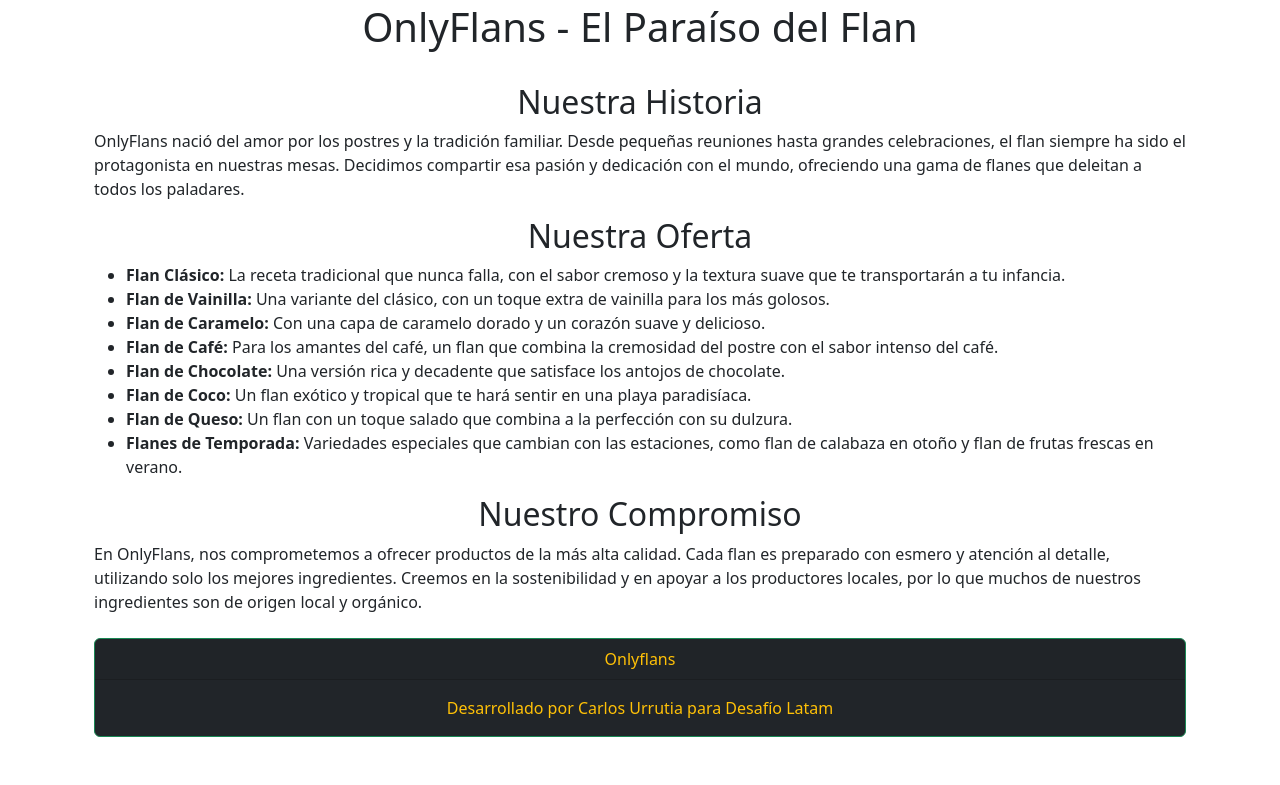
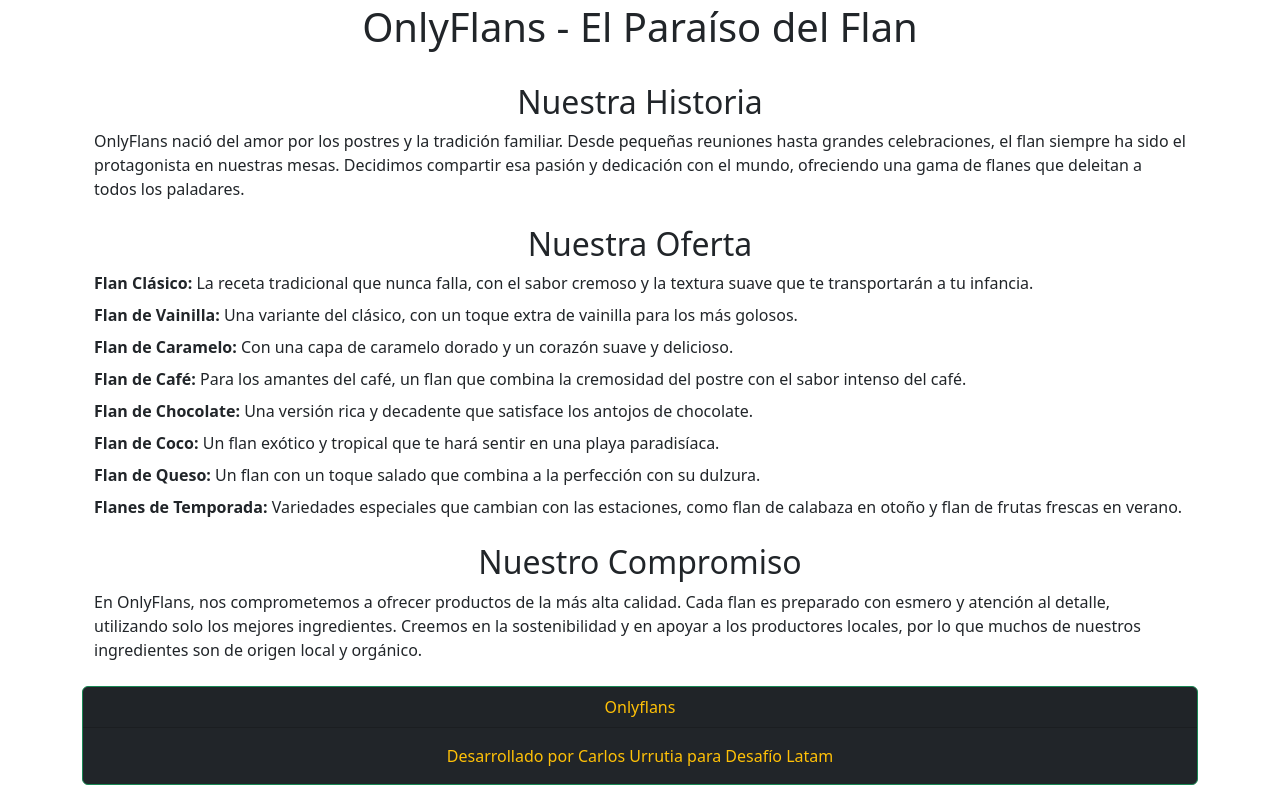
Before and after one commit to cfurrutia/proyecto_django, a Django app: page /about/ in a window 1280 px wide. Shown: the part 253-1038 px from the top of the page. Before the commit the page ends 990 px from the top, so only its background shows below. Run offline with Django 3.2, Linux system fonts and the light colour scheme.

Commit message:
respaldo hito 4

```diff
--- a/miweb/templates/about.html
+++ b/miweb/templates/about.html
@@ -2,45 +2,47 @@
 
 {% block 'content' %}
 
-<h1 class="text-center">OnlyFlans - El Paraíso del Flan</h1>
+<h1 class="text-center mt-4">OnlyFlans - El Paraíso del Flan</h1>
 <br>
 
 <div class="container">
 
    <h2 class="text-center">Nuestra Historia</h2>
-   <p>OnlyFlans nació del amor por los postres y la tradición familiar. Desde pequeñas reuniones hasta grandes
+   <p class="text-justify">OnlyFlans nació del amor por los postres y la tradición familiar. Desde pequeñas reuniones hasta grandes
       celebraciones, el flan siempre ha sido el protagonista en nuestras mesas. Decidimos compartir esa pasión
       y dedicación con el mundo, ofreciendo una gama de flanes que deleitan a todos los paladares.</p>
 
-   <h2 class="text-center">Nuestra Oferta</h2>
+   <h2 class="text-center mt-4">Nuestra Oferta</h2>
 
-   <ul class="flan-list">
-      <li>
+   <ul class="list-unstyled">
+      <li class="mb-2">
           <strong>Flan Clásico:</strong> La receta tradicional que nunca falla, con el sabor cremoso y la textura suave que te transportarán a tu infancia.
       </li>
-      <li>
+      <li class="mb-2">
           <strong>Flan de Vainilla:</strong> Una variante del clásico, con un toque extra de vainilla para los más golosos.
       </li>
-      <li>
+      <li class="mb-2">
           <strong>Flan de Caramelo:</strong> Con una capa de caramelo dorado y un corazón suave y delicioso.
       </li>
-      <li>
+      <li class="mb-2">
           <strong>Flan de Café:</strong> Para los amantes del café, un flan que combina la cremosidad del postre con el sabor intenso del café.
       </li>
-      <li>
+      <li class="mb-2">
           <strong>Flan de Chocolate:</strong> Una versión rica y decadente que satisface los antojos de chocolate.
       </li>
-      <li>
+      <li class="mb-2">
           <strong>Flan de Coco:</strong> Un flan exótico y tropical que te hará sentir en una playa paradisíaca.
       </li>
-      <li>
+      <li class="mb-2">
           <strong>Flan de Queso:</strong> Un flan con un toque salado que combina a la perfección con su dulzura.
       </li>
-      <li>
+      <li class="mb-2">
           <strong>Flanes de Temporada:</strong> Variedades especiales que cambian con las estaciones, como flan de calabaza en otoño y flan de frutas frescas en verano.
       </li>
   </ul>
 
-  <h2 class="text-center">Nuestro Compromiso</h2>
-        <p>En OnlyFlans, nos comprometemos a ofrecer productos de la más alta calidad. Cada flan es preparado con esmero y atención al detalle, utilizando solo los mejores ingredientes. Creemos en la sostenibilidad y en apoyar a los productores locales, por lo que muchos de nuestros ingredientes son de origen local y orgánico.</p>
+  <h2 class="text-center mt-4">Nuestro Compromiso</h2>
+        <p class="text-justify">En OnlyFlans, nos comprometemos a ofrecer productos de la más alta calidad. Cada flan es preparado con esmero y atención al detalle, utilizando solo los mejores ingredientes. Creemos en la sostenibilidad y en apoyar a los productores locales, por lo que muchos de nuestros ingredientes son de origen local y orgánico.</p>
+</div>
+
 {% endblock %}
```
Also changed, not shown: miweb/templates/welcome.html (+7 -1 lines), db.sqlite3.
